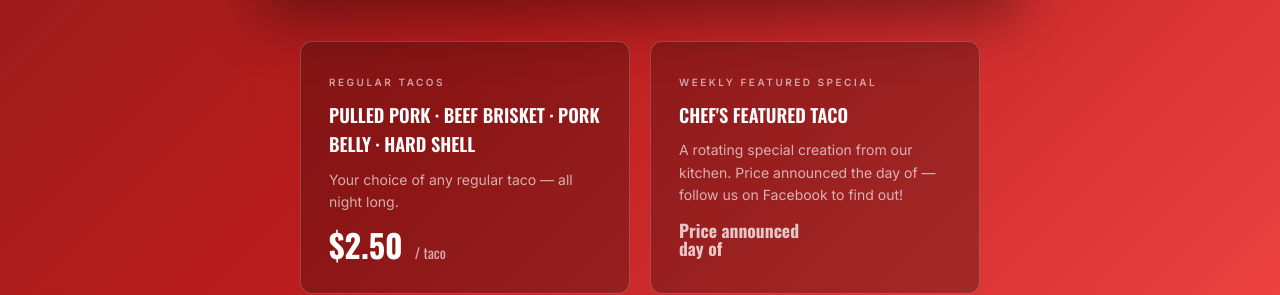
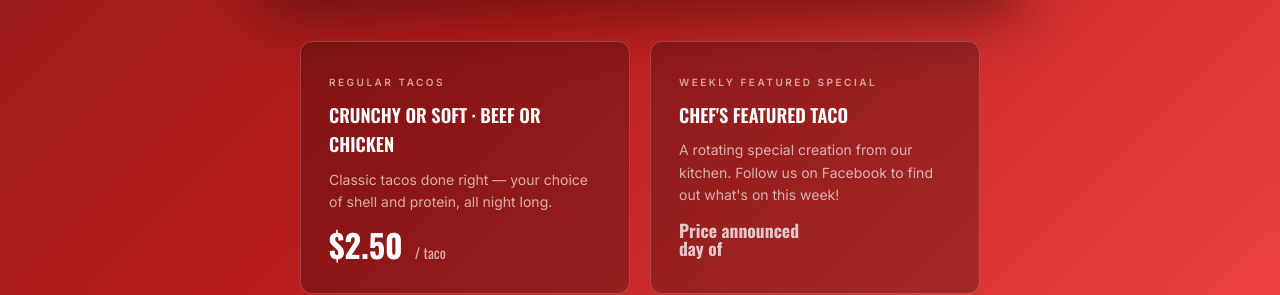
Before and after one commit to 7strSlnger/Dugout, a plain HTML site: page index.html in a window 1280 px wide. Shown: the part 5675-5970 px from the top of the page. Drawn offline with nearby package versions, Linux system fonts and the light colour scheme.

Commit message:
Fix Taco Tuesday descriptions — regular is beef/chicken, featured is TBA
Co-Authored-By: Claude Sonnet 4.6 <noreply@anthropic.com>

```diff
--- a/index.html
+++ b/index.html
@@ -2042,15 +2042,15 @@
 
       <div class="tt-card">
         <span class="tt-card-label">Regular Tacos</span>
-        <h3>Pulled Pork · Beef Brisket · Pork Belly · Hard Shell</h3>
-        <p>Your choice of any regular taco — all night long.</p>
+        <h3>Crunchy or Soft · Beef or Chicken</h3>
+        <p>Classic tacos done right — your choice of shell and protein, all night long.</p>
         <div class="tt-price">$2.50 <span>/ taco</span></div>
       </div>
 
       <div class="tt-card">
         <span class="tt-card-label">Weekly Featured Special</span>
         <h3>Chef's Featured Taco</h3>
-        <p>A rotating special creation from our kitchen. Price announced the day of — follow us on Facebook to find out!</p>
+        <p>A rotating special creation from our kitchen. Follow us on Facebook to find out what's on this week!</p>
         <div class="tt-price" style="font-size:1.1rem; color:rgba(255,255,255,0.75);">Price announced<br>day of</div>
       </div>
 
```
